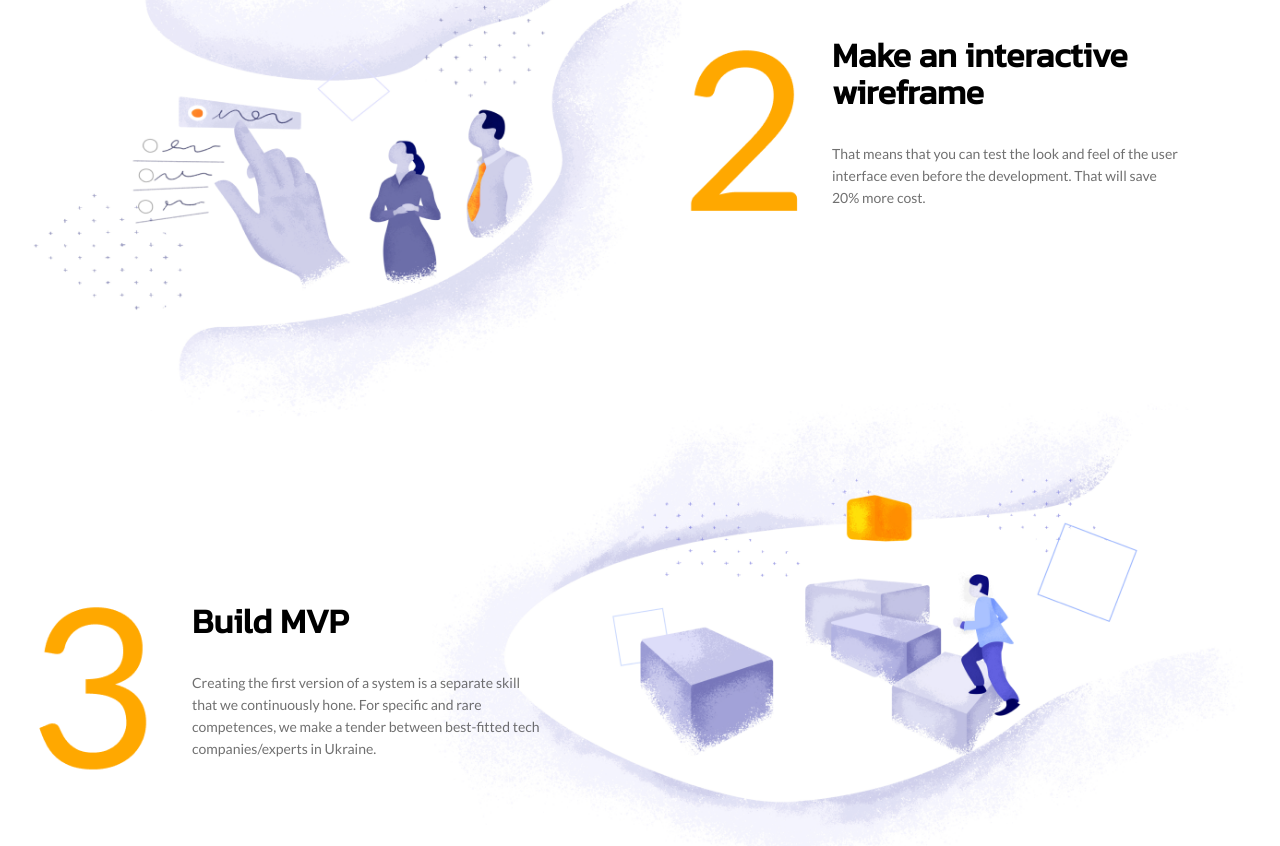
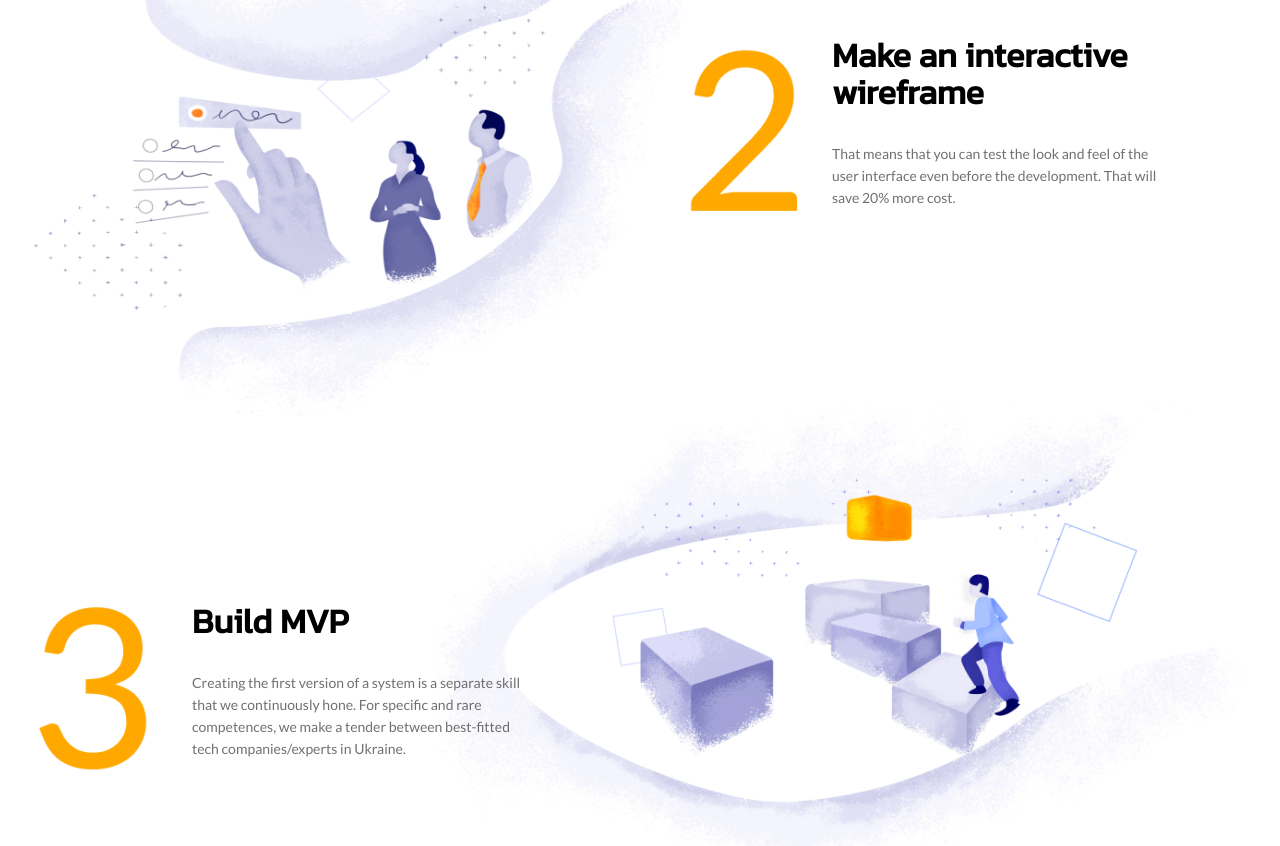
Before and after one commit to chachik/chachik.github.io, a Jekyll site: the page built from index.html, in a window 1280 px wide. Shown: the part 1247-2093 px from the top of the page. Built offline with Jekyll 4.4.1, drawn with Linux system fonts in a browser that asks for light colours.

Commit message:
Mobile view fixes.

```diff
--- a/css/main.css
+++ b/css/main.css
@@ -38,7 +38,8 @@
 
 .step-header {
 	position: absolute;
-	max-width: 280px;
+	max-width: 290px;
+	padding-right: 10px;
 }
 
 .step-header span {
```
